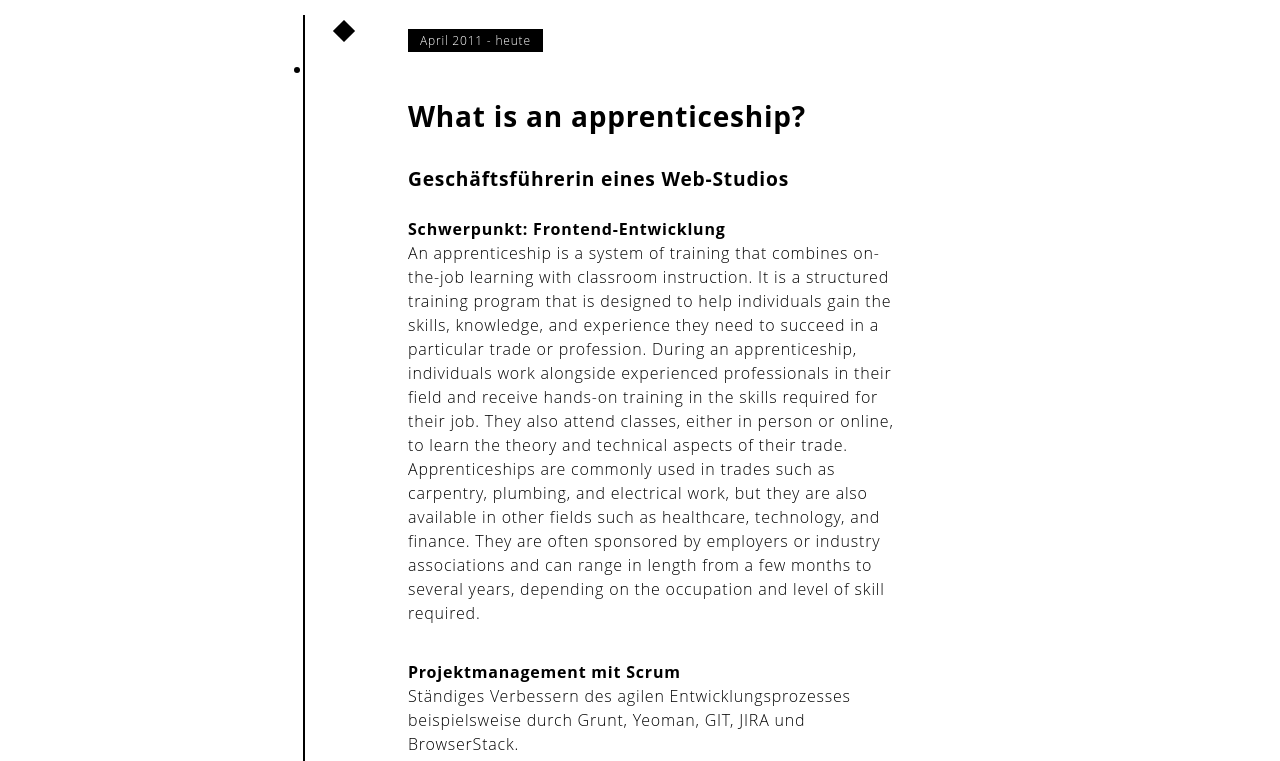
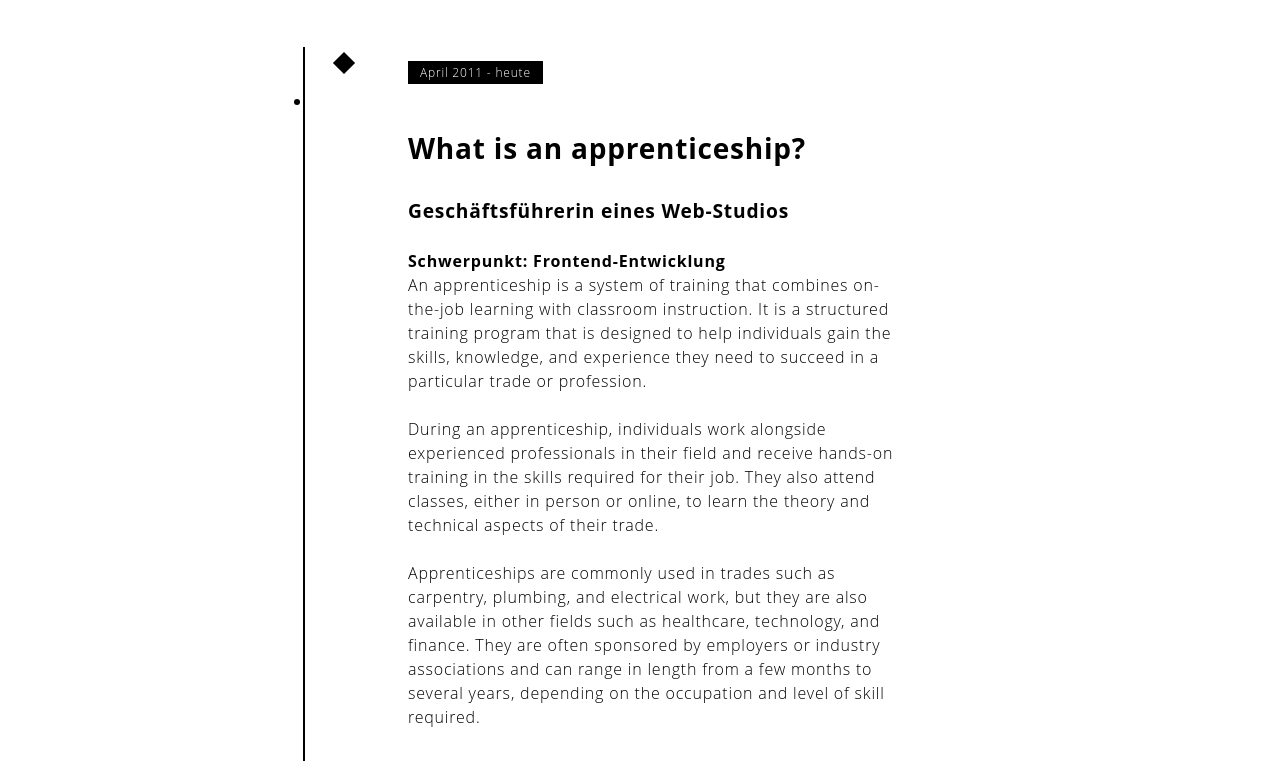
Before and after one commit to polymer0/polymer0.github.io, a plain HTML site: page articles.html in a window 1280 px wide. Shown: the part 114-875 px from the top of the page. Drawn offline with nearby package versions, Linux system fonts and the light colour scheme; a web font is replaced by a local one.

Commit message:
v0.9.9.1

```diff
--- a/articles.html
+++ b/articles.html
@@ -52,9 +52,9 @@
 				<p class="timeline-event-thumbnail">April 2011 - heute</p>
 				<h3>What is an apprenticeship?</h3>
 				<h4>Geschäftsführerin eines Web-Studios</h4>
-				<p><strong>Schwerpunkt: Frontend-Entwicklung</strong><br>An apprenticeship is a system of training that combines on-the-job learning with classroom instruction. It is a structured training program that is designed to help individuals gain the skills, knowledge, and experience they need to succeed in a particular trade or profession.
+				<p><strong>Schwerpunkt: Frontend-Entwicklung</strong><br>An apprenticeship is a system of training that combines on-the-job learning with classroom instruction. It is a structured training program that is designed to help individuals gain the skills, knowledge, and experience they need to succeed in a particular trade or profession.<br><br>
 
-					During an apprenticeship, individuals work alongside experienced professionals in their field and receive hands-on training in the skills required for their job. They also attend classes, either in person or online, to learn the theory and technical aspects of their trade.
+					During an apprenticeship, individuals work alongside experienced professionals in their field and receive hands-on training in the skills required for their job. They also attend classes, either in person or online, to learn the theory and technical aspects of their trade.<br><br>
 
 					Apprenticeships are commonly used in trades such as carpentry, plumbing, and electrical work, but they are also available in other fields such as healthcare, technology, and finance. They are often sponsored by employers or industry associations and can range in length from a few months to several years, depending on the occupation and level of skill required.</p>
 				<p><strong>Projektmanagement mit Scrum</strong><br>Ständiges Verbessern des agilen Entwicklungsprozesses beispielsweise durch Grunt, Yeoman, GIT, JIRA und BrowserStack.</p>
--- a/styles/portfolio.css
+++ b/styles/portfolio.css
@@ -18,6 +18,14 @@
 body {
 	margin: 0;
 	font-family: 'Montserrat', sans-serif;
+	min-height: 100vh;
+	background: #ffffff;
+	display: flex;
+	align-items: center;
+	flex-direction: column;
+	padding-top: 2rem;
+	padding-bottom: 2rem;
+	box-sizing: border-box;
 }
 
 .hicon {
```
